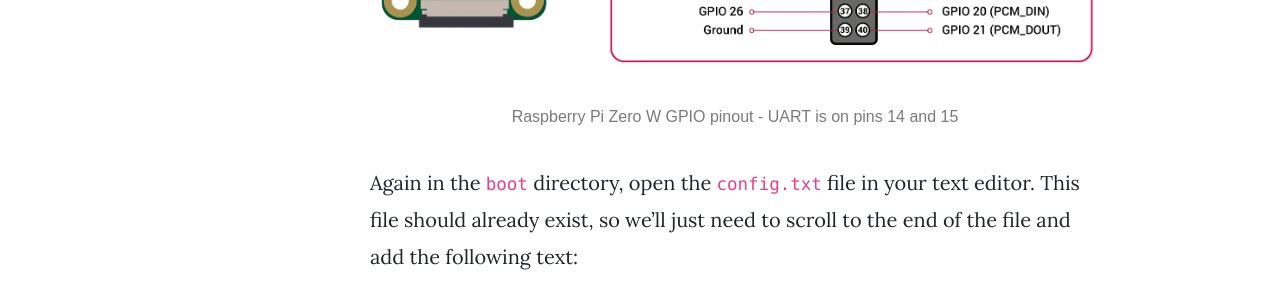
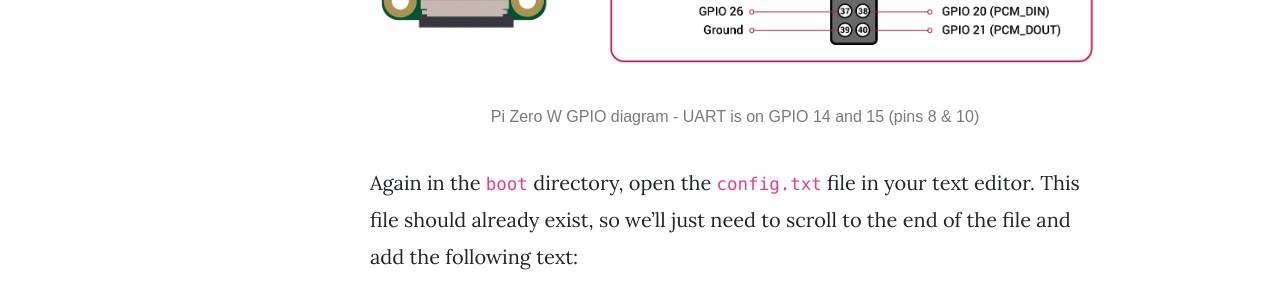
Before and after one commit to bws428/bws428.github.io, a Jekyll site: the page built from _posts/2020-05-20-raspberry-pi-zero-w-setup.md, in a window 1280 px wide and 900 px high, scrolled down 6850 px. Shown: the part 152-452 px from the top of the window. Built offline with Jekyll 4.4.1, drawn with Linux system fonts in a browser that asks for light colours; nearby versions of some CDN libraries; comment, search, counter and statistics services are not loaded.

Commit message:
Update post

```diff
--- a/_posts/2020-05-20-raspberry-pi-zero-w-setup.md
+++ b/_posts/2020-05-20-raspberry-pi-zero-w-setup.md
@@ -94,7 +94,7 @@
 
 In case for some reason we can't SSH in to the Pi when we first boot it up, we'll want to enable [UART](https://en.wikipedia.org/wiki/Universal_asynchronous_receiver-transmitter) on the GPIO header pins so we have a backup means of communicating with it. You'll also need a [USB to TTL Serial "Console" Cable](https://www.adafruit.com/product/954) to attach to the appropriate GPIO UART pins. If you bought one of the Pi Zero starter kits, you may also have the dongles to simply connect a keyboard and HDMI display. Either way, this step is just a backup.
 
-{% include image.html file="pi-zero-w-gpio-pinout.png" description="Raspberry Pi Zero W GPIO pinout - UART is on pins 14 and 15" %}
+{% include image.html file="pi-zero-w-gpio-pinout.png" description="Pi Zero W GPIO diagram - UART is on GPIO 14 and 15 (pins 8 & 10)" %}
 
 Again in the `boot` directory, open the `config.txt` file in your text editor. This file should already exist, so we'll just need to scroll to the end of the file and add the following text:
 
```
